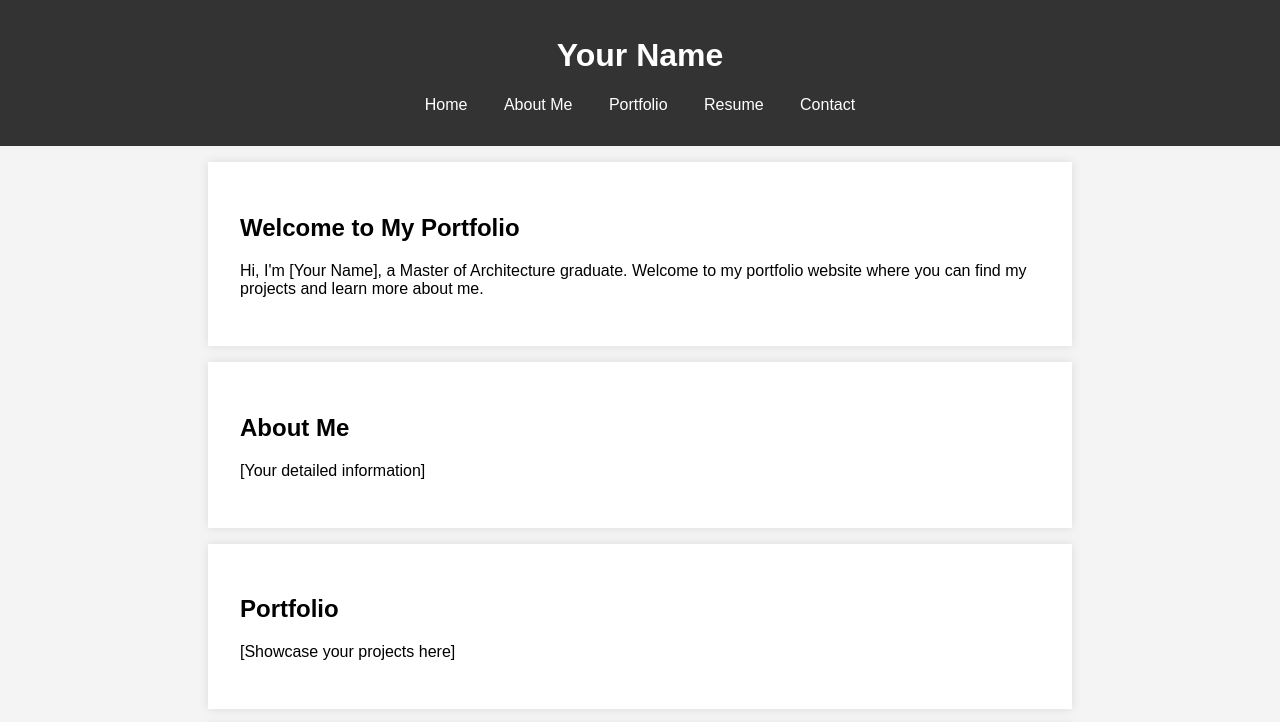
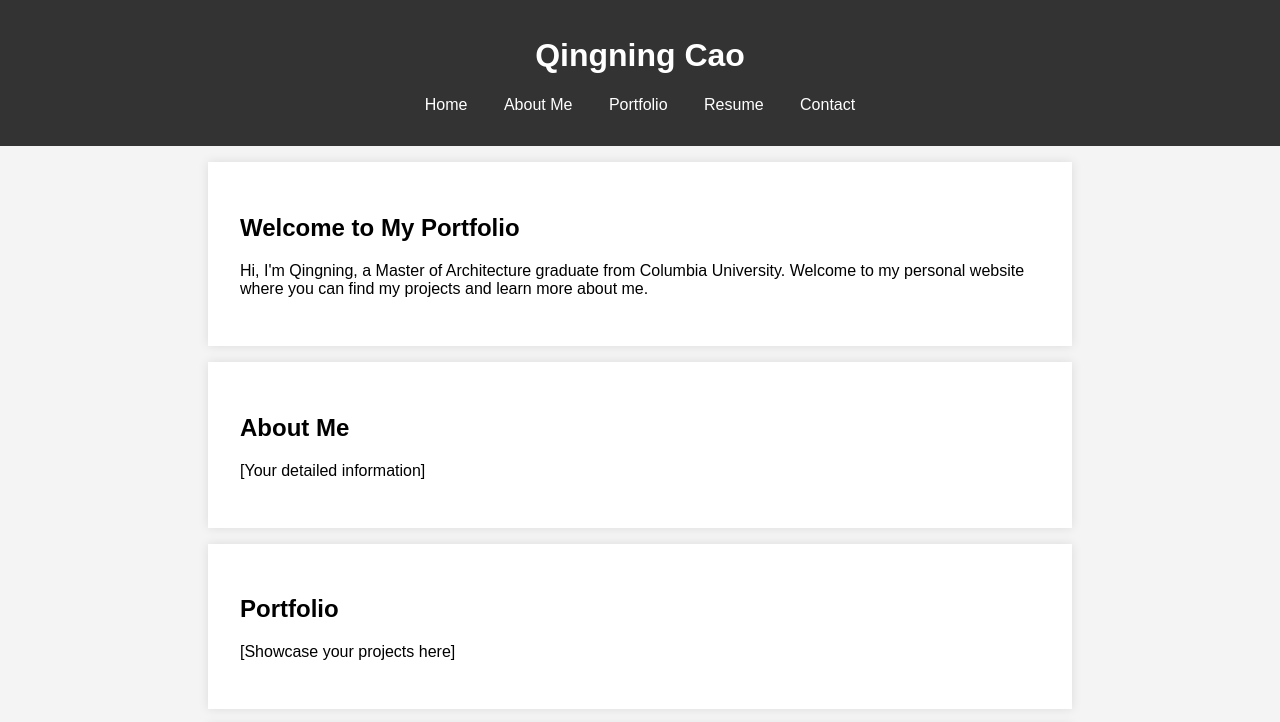
Before and after one commit to QingningCao/PersonalWebsite, a plain HTML site: page index.html in a window 1280 px wide. Shown: the top 722 px of the page. Drawn offline with Linux system fonts and the light colour scheme.

Commit message:
Update index.html

```diff
--- a/index.html
+++ b/index.html
@@ -47,7 +47,7 @@
 <body>
 
 <header>
-    <h1>Your Name</h1>
+    <h1>Qingning Cao</h1>
     <nav>
         <ul>
             <li><a href="#home">Home</a></li>
@@ -61,7 +61,7 @@
 
 <section id="home">
     <h2>Welcome to My Portfolio</h2>
-    <p>Hi, I'm [Your Name], a Master of Architecture graduate. Welcome to my portfolio website where you can find my projects and learn more about me.</p>
+    <p>Hi, I'm Qingning, a Master of Architecture graduate from Columbia University. Welcome to my personal website where you can find my projects and learn more about me.</p>
 </section>
 
 <section id="about">
```
